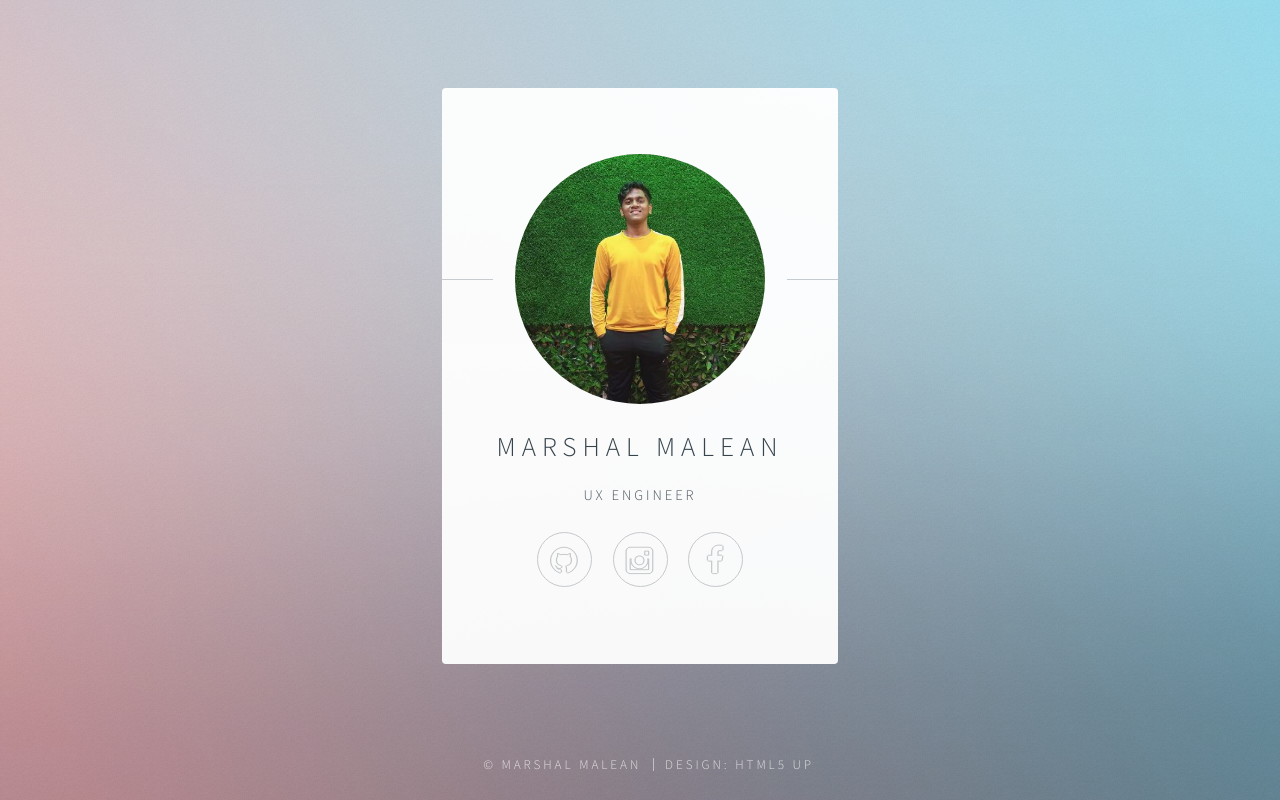
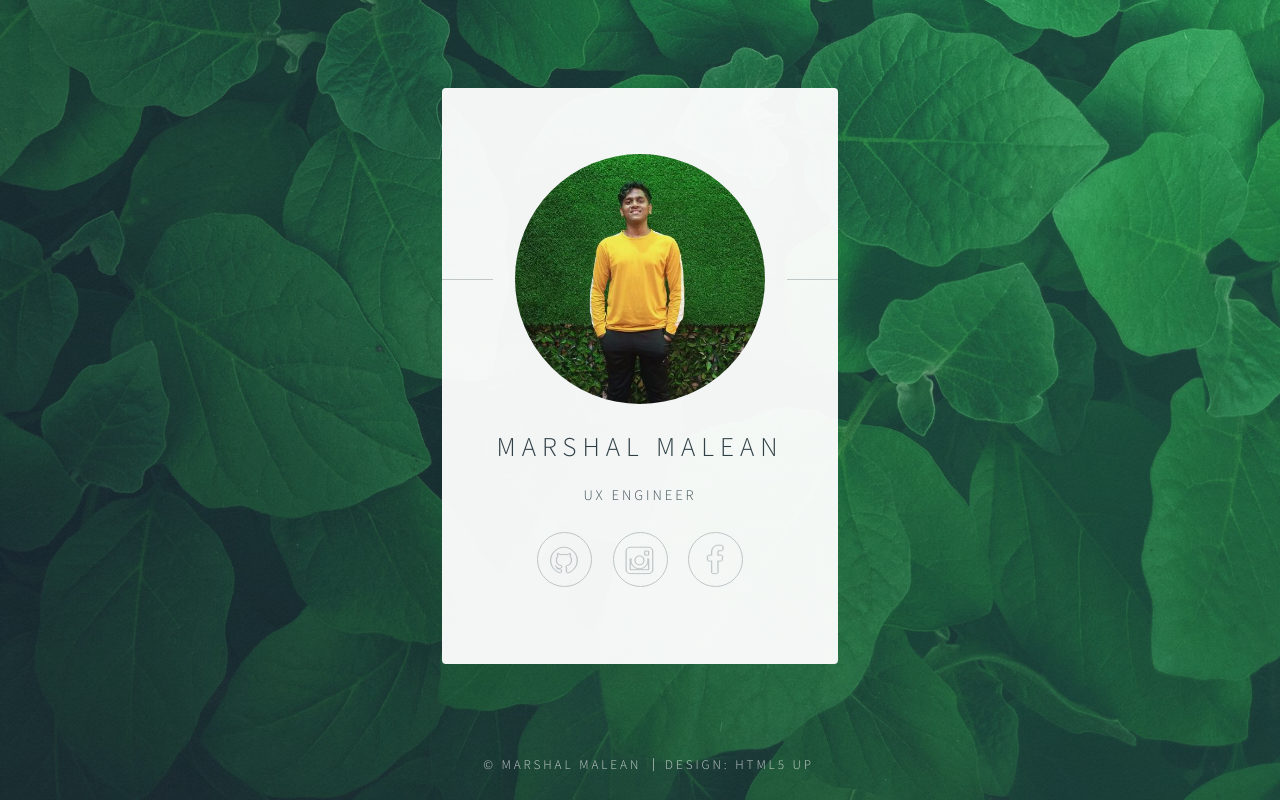
Before and after one commit to Marshal10/Name-card-website, a Flask app: page / in a window 1280 px wide. Run offline with Flask 3, Linux system fonts and the light colour scheme.

Commit message:
Added a new bg

```diff
--- a/static/assets/css/main.css
+++ b/static/assets/css/main.css
@@ -88,7 +88,7 @@
 		background-image: url("images/overlay.png"), -moz-linear-gradient(60deg, rgba(255, 165, 150, 0.5) 5%, rgba(0, 228, 255, 0.35)), url("../../images/bg.jpg");
 		background-image: url("images/overlay.png"), -webkit-linear-gradient(60deg, rgba(255, 165, 150, 0.5) 5%, rgba(0, 228, 255, 0.35)), url("../../images/bg.jpg");
 		background-image: url("images/overlay.png"), -ms-linear-gradient(60deg, rgba(255, 165, 150, 0.5) 5%, rgba(0, 228, 255, 0.35)), url("../../images/bg.jpg");
-		background-image: url("images/overlay.png"), linear-gradient(60deg, rgba(255, 165, 150, 0.5) 5%, rgba(0, 228, 255, 0.35)), url("../../images/bg.jpg");
+		background-image: url(images/overlay.png), linear-gradient(60deg, rgb(28 49 36 / 50%) 5%, rgb(50 165 78 / 35%)), url(../../images/bg.jpg);
 		background-repeat: repeat,			no-repeat,			no-repeat;
 		background-size: 100px 100px, cover,				cover;
 		background-position: top left,		center center,		bottom center;
```
Also changed, not shown: static/images/bg.jpg.
